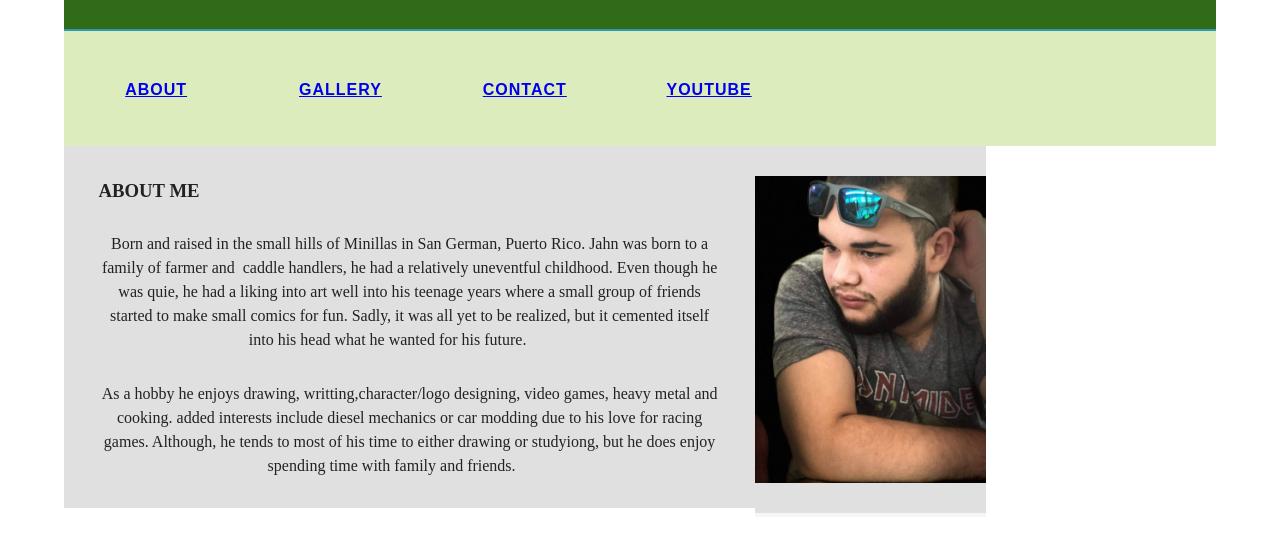
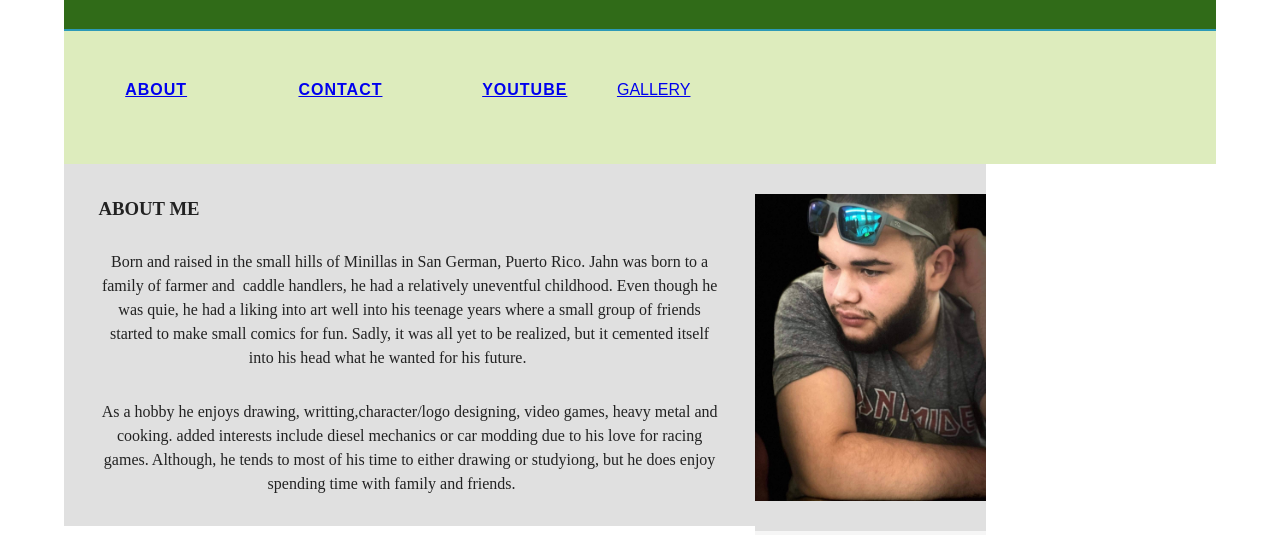
Before and after one commit to BremeMan/portfolio, a plain HTML site: page index.html in a window 1280 px wide. Shown: the part 71-607 px from the top of the page. Drawn offline with Linux system fonts and the light colour scheme; files whose address does not match are found by name.

Commit message:
Update index.html

```diff
--- a/index.html
+++ b/index.html
@@ -23,7 +23,7 @@
     <nav class="secondary_header" id="menu">
       <ul>
 		  <li><a href= "http://127.0.0.1:55001/preview/app/index.html" target="_blanck">ABOUT</a></li>
-		  <li><a href="/page1.html">GALLERY</a></li>
+		  <a href="/page1.html">GALLERY</a>
 		  <li><a href="/page2.html">CONTACT</a></li>
 		  <li><a href="https://www.youtube.com/channel/UC3ys9yxmSRpVQenLHey1r4Q" target= "_blanck"> YOUTUBE</a></li>
       </ul>
```
